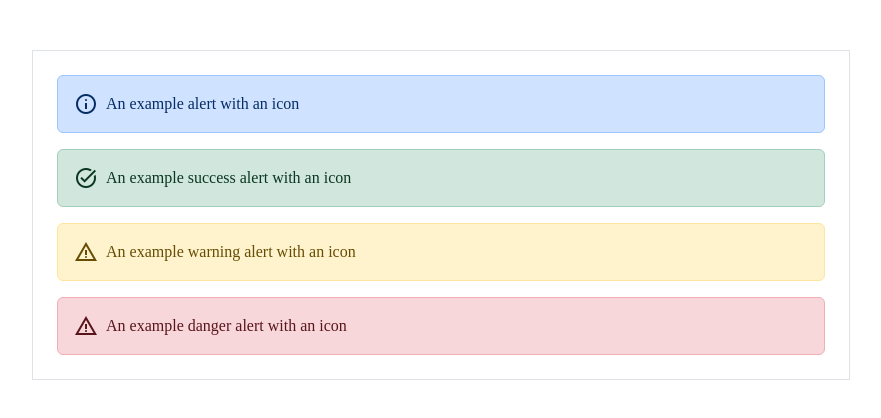
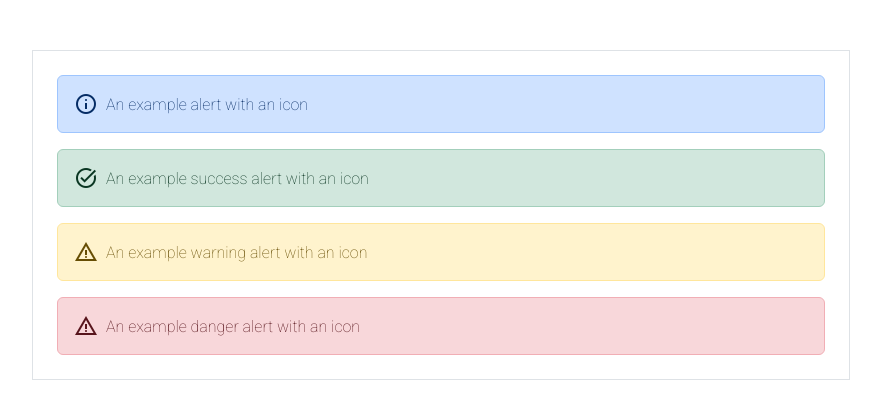
Before and after one commit to Palmieres2022/clone_alerts, a plain HTML site: page index.html in a window 1280 px wide. Shown: the whole page, without its empty margins (199-1080 px from the left). Drawn offline with nearby package versions, Linux system fonts and the light colour scheme.

Commit message:
alterações de classes css e arquitetura do projeto

```diff
--- a/index.html
+++ b/index.html
@@ -6,43 +6,41 @@
     <meta name="viewport" content="width=device-width, initial-scale=1.0">
     <link rel="stylesheet"
         href="https://fonts.googleapis.com/css2?family=Material+Symbols+Outlined:opsz,wght,FILL,GRAD@24,400,0,0" />
-    <link rel="stylesheet" href="styles/style.css">
-    <title>Document</title>
+    <link rel="stylesheet" href="styles/main.css">
+    <title>Alerts Bootstrap</title>
 </head>
 
 <body>
-    <div class="container">
-        <main>
-            <div class="buttons">
-                <div class="alert alert__primary">
-                    <span class="material-symbols-outlined">
+        <main class="container">
+            <div class="alerts">
+                <div class="alert alert--primary">
+                    <span class="alert__icon material-symbols-outlined">
                         info
                     </span>
-                    <div>An example alert with an icon</div>
+                    <div class="alert__content">An example alert with an icon</div>
                 </div>
-                <div class="alert alert__success">
-                    <span class="material-symbols-outlined">
+                <div class="alert alert--success">
+                    <span class="alert__icon material-symbols-outlined">
                         task_alt
                     </span>
-                    <div>An example success alert with an icon</div>
+                    <div class="alert__content">An example success alert with an icon</div>
                 </div>
-                <div class="alert alert__warning">
-                    <span class="material-symbols-outlined">
+                <div class="alert alert--warning">
+                    <span class="alert__icon material-symbols-outlined">
                         warning
                     </span>
-                    <div>An example warning alert with an icon</div>
+                    <div class="alert__content">An example warning alert with an icon</div>
                 </div>
-                <div class="alert alert__danger">
-                    <span class="material-symbols-outlined">
+                <div class="alert alert--danger">
+                    <span class="alert__icon material-symbols-outlined">
                         warning
                     </span>
                     <div>
-                        <div>An example danger alert with an icon</div>
+                        <div class="alert__content">An example danger alert with an icon</div>
                     </div>
                 </div>
             </div>
         </main>
-    </div>
 </body>
 
 </html>
--- /dev/null
+++ b/styles/base/reset.css
@@ -0,0 +1,7 @@
+* {
+    padding:0;
+    margin:0;
+    vertical-align:baseline;
+    list-style:none;
+    border:0
+}
--- /dev/null
+++ b/styles/layout/alerts.css
@@ -0,0 +1,5 @@
+.alerts{
+    padding: 24px;
+    box-sizing: border-box;
+    border: 1px solid  var(--color-border-gray);
+}
--- /dev/null
+++ b/styles/layout/container.css
@@ -0,0 +1,5 @@
+.container{
+    max-width: 818px;
+    margin: 0 auto;
+    padding: 50px 5px 0;
+}
--- /dev/null
+++ b/styles/main.css
@@ -0,0 +1,8 @@
+@import 'base/reset.css';
+@import 'layout/alerts.css';
+@import 'layout/container.css';
+@import 'modules/alert.css';
+@import 'modules/icons.css';
+@import 'modules/content.css';
+@import 'theme/colors.css';
+@import 'theme/fonts.css';
--- /dev/null
+++ b/styles/modules/alert.css
@@ -0,0 +1,32 @@
+.alert{
+    display: flex;
+    align-items: center;
+    padding: 16px;
+    margin: 0 0 16px 0;
+    height: 58px;
+    border: 1px solid;
+    border-radius: 0.375rem;
+    box-sizing: border-box;
+}
+.alert--primary {
+    background-color: var(--color-background-blue);
+    color: var(--color-text-blue);
+    border-color: var(--color-border-blue);
+}
+
+.alert--success{
+    background-color: var(--color-background-green);
+    color: var(--color-text-green);
+    border-color: var(--color-border-green);
+}
+.alert--warning{
+    background-color: var(--color-background-yellow);
+    color: var(--color-text-yellow);
+    border-color: var(--color-border-yellow);
+}
+.alert--danger{
+    background-color: var(--color-background-red);
+    color: var(--color-text-red);
+    border-color: var(--color-border-red);
+    margin-bottom: 0px;
+}
--- /dev/null
+++ b/styles/modules/content.css
@@ -0,0 +1,5 @@
+.alert__content{
+  font-family: "Roboto", sans-serif;
+  font-weight: 100;
+  font-style: normal;
+}
--- /dev/null
+++ b/styles/modules/icons.css
@@ -0,0 +1,3 @@
+.alert__icon{
+    margin-right: 8px;
+}
--- a/styles/style.css
+++ /dev/null
@@ -1,64 +0,0 @@
-
-* {
-    margin: 0;
-    padding: 0;
-}
-:root{
-    --color-background-blue:rgb(207, 226, 255);
-    --color-text-blue:rgb(5, 44, 101);
-    --color-border-blue:rgb(158, 197, 254);
-    --color-background-green:rgb(209, 231, 221);
-    --color-text-green: rgb(10, 54, 34);
-    --color-border-green:rgb(163, 207, 187);
-    --color-background-yellow:rgb(255, 243, 205);
-    --color-text-yellow:rgb(102, 77, 3);
-    --color-border-yellow:rgb(255, 230, 156);
-    --color-background-red:rgb(248, 215, 218);
-    --color-text-red:rgb(88, 21, 28);
-    --color-border-red:rgb(241, 174, 181);
-    --color-border-gray:rgb(222, 226, 230);
-}
-
-.container{
-    max-width: 818px;
-    margin: 0 auto;
-    padding: 50px 5px 0;
-
-}
-.buttons{
-    padding: 24px;
-    box-sizing: border-box;
-    border: 1px solid  var(--color-border-gray);
-}
-.alert{
-    display: flex;
-    align-items: center;
-    padding: 16px;
-    margin: 0 0 16px 0;
-    height: 58px;
-    border: 1px solid var(--color-border-blue);
-    border-radius: 0.375rem;
-    background-color: var(--color-background-blue);
-    color: var(--color-text-blue);
-    box-sizing: border-box;
-}
-span{
-    margin-right: 8px;
-}
-
-.alert__success{
-    background-color: var(--color-background-green);
-    color: var(--color-text-green);
-    border-color: var(--color-border-green);
-}
-.alert__warning{
-    background-color: var(--color-background-yellow);
-    color: var(--color-text-yellow);
-    border-color: var(--color-border-yellow);
-}
-.alert__danger{
-    background-color: var(--color-background-red);
-    color: var(--color-text-red);
-    border-color: var(--color-border-red);
-    margin-bottom: 0px;
-}
--- /dev/null
+++ b/styles/theme/colors.css
@@ -0,0 +1,15 @@
+:root{
+    --color-background-blue:rgb(207, 226, 255);
+    --color-text-blue:rgb(5, 44, 101);
+    --color-border-blue:rgb(158, 197, 254);
+    --color-background-green:rgb(209, 231, 221);
+    --color-text-green: rgb(10, 54, 34);
+    --color-border-green:rgb(163, 207, 187);
+    --color-background-yellow:rgb(255, 243, 205);
+    --color-text-yellow:rgb(102, 77, 3);
+    --color-border-yellow:rgb(255, 230, 156);
+    --color-background-red:rgb(248, 215, 218);
+    --color-text-red:rgb(88, 21, 28);
+    --color-border-red:rgb(241, 174, 181);
+    --color-border-gray:rgb(222, 226, 230);
+}
--- /dev/null
+++ b/styles/theme/fonts.css
@@ -0,0 +1 @@
+@import url('https://fonts.googleapis.com/css2?family=Roboto:ital,wght@0,100;0,300;0,400;0,500;0,700;0,900;1,100;1,300;1,400;1,500;1,700;1,900&display=swap');
```
